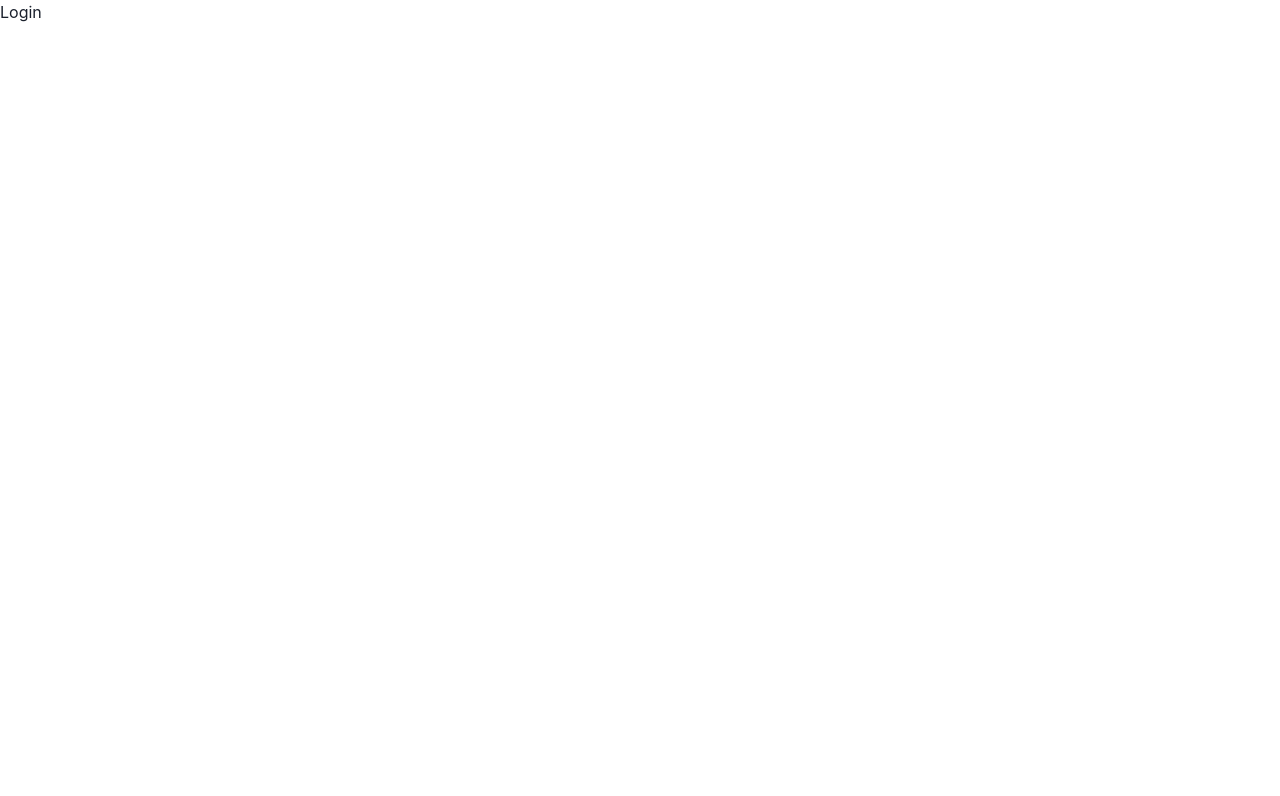
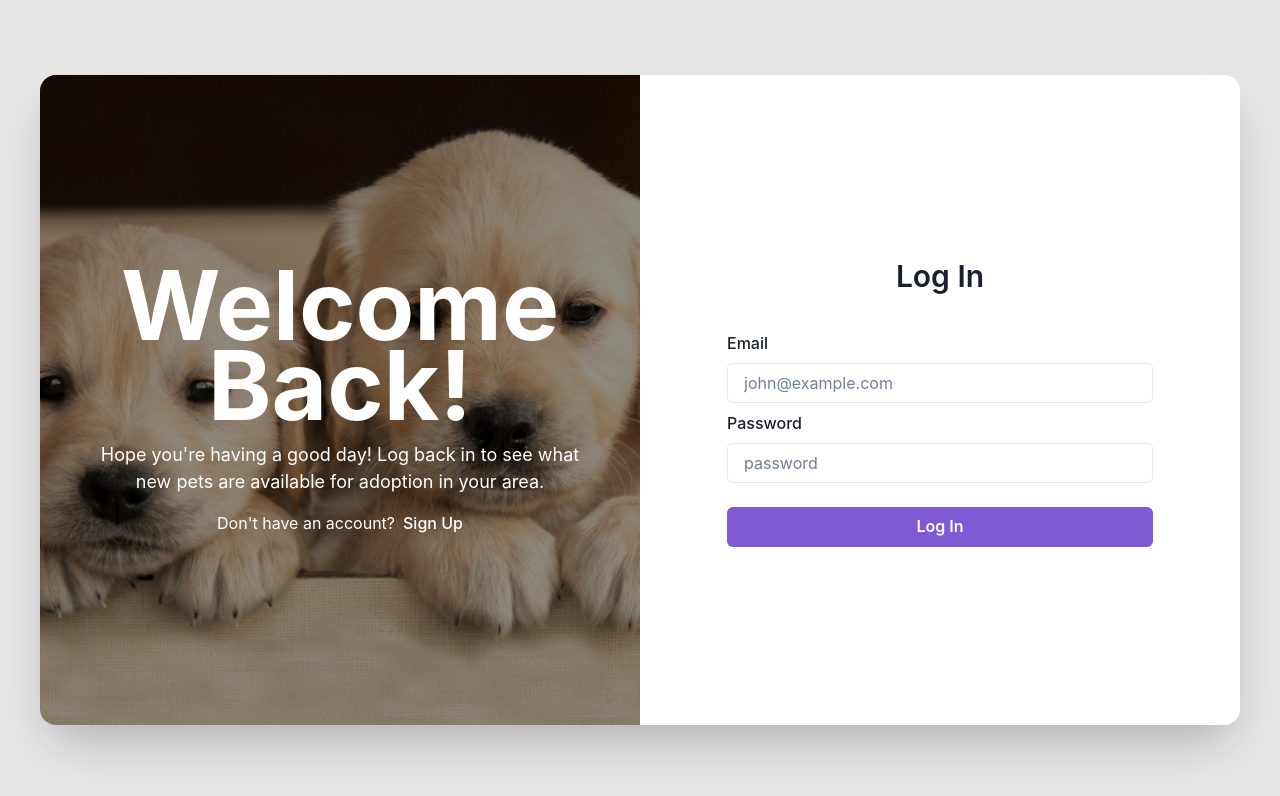
Before and after one commit to BrodyMoorman/pets-by-daylight, a React (Vite) app in the folder client/: page /login in a window 1280 px wide. Shown: the top 796 px of the page. Built offline with nearby package versions, Linux system fonts and the light colour scheme.

Commit message:
Added Login Page
Base template (NOT FUNCTIONAL)

```diff
--- a/client/src/App.jsx
+++ b/client/src/App.jsx
@@ -5,6 +5,7 @@ import viteLogo from '/vite.svg'
 import { Route, Routes } from 'react-router-dom'
 import Home from './pages/Home'
 import Register from './pages/Register'
+import Login from './pages/Login'
 
 
 function App() {
@@ -13,7 +14,7 @@ function App() {
   return (
     <Routes>
       <Route path="/" element={<Home/>} />
-      <Route path="/login" element={<Box>Login</Box>} />
+      <Route path="/login" element={<Login/>} />
       <Route path="/register" element={<Register/>} />
     </Routes>
   )
--- a/client/src/components/Hero.jsx
+++ b/client/src/components/Hero.jsx
@@ -10,7 +10,7 @@ export default function() {
         <Topbar />
         <Center h={"90%"}>
             <VStack gap={0}>
-                <Text fontWeight={"bold"} color={"#C86FC9"} fontSize={['4xl',"8xl"]}>Where Tails Begin.</Text>
+                <Text fontWeight={"bold"} color={"#C86FC9"} fontSize={['4xl',"8xl"]} mb={-6} pb={0}>Where Tails Begin.</Text>
                 <Text  fontSize={["xl", "4xl"]} color={"white"} fontWeight={"semibold"}>Your New Best Friend Is a Click Away!</Text>
                 <HStack mt={2}>
                     <Button colorScheme='purple'>Get Started</Button>
--- /dev/null
+++ b/client/src/components/LoginForm.jsx
@@ -0,0 +1,32 @@
+import { VStack, Text, FormControl, FormLabel, FormHelperText, FormErrorMessage, Input, HStack, Button } from '@chakra-ui/react'
+import React from 'react'
+import { useState } from 'react'
+
+export default function LoginForm() {
+    const [isErrorEmail, setIsErrorEmail] = useState(false)
+    const [inputs, setInputs] = useState({
+        email: "",
+        password: ""
+    })
+    const handleInputChange = (e) => {
+        setInputs({
+            ...inputs,
+            [e.target.name]: e.target.value
+        })
+    }
+  return (
+    <VStack w={"75%"} justifyContent={"center"} alignItems={"center"}>
+        <Text fontSize={"3xl"} fontWeight={"semibold"} mb={6}>Log In</Text>
+        <FormControl isInvalid={isErrorEmail}>
+            <FormLabel>Email</FormLabel>
+            <Input type='email' name='email' placeholder='john@example.com' value={inputs.email} onChange={handleInputChange} />
+            {isErrorEmail && <FormErrorMessage>Email is required.</FormErrorMessage>}
+        </FormControl>
+        <FormControl isInvalid={isErrorEmail}>
+            <FormLabel>Password</FormLabel>
+            <Input type='password' name='password' placeholder='password' value={inputs.password} onChange={handleInputChange} />
+        </FormControl>
+        <Button colorScheme='purple' w={"full"} mt={4}>Log In</Button>
+    </VStack>
+  )
+}
--- /dev/null
+++ b/client/src/pages/Login.jsx
@@ -0,0 +1,26 @@
+import { Box, HStack, Center, Text, VStack, Link } from '@chakra-ui/react'
+import { Link as ReactRouterLink } from 'react-router-dom'
+import { Link as ChakraLink} from '@chakra-ui/react'
+import React from 'react'
+import logInImage from '../assets/logInImage.jpg'
+import LoginForm from '../components/LoginForm'
+
+export default function Login() {
+  return (
+    <Center w={"100vw"} h="100vh" bg={"#E7e7e7"}  >
+        <HStack w="1200px" h={"650px"} gap={0} borderRadius={"2xl"} shadow={"2xl"}>
+            <Center w={"50%"} h={"full"} bg="blue" backgroundImage={logInImage} backgroundPosition={"center"} backgroundSize={"cover"}  borderLeftRadius={"inherit"}>
+                <Center w={'full'} h={"full"} bg={"rgb(0,0,0,0.45)"} borderLeftRadius={"inherit"} flexDirection={"column"}>
+                <Text color={'white'} fontSize={"8xl"} fontWeight={'bold'} textAlign={"center"} lineHeight={"80px"} >Welcome Back!</Text>
+                <Text fontSize={"lg"} color={'white'} textAlign={"center"} w={"80%"} pt={4}>Hope you're having a good day! Log back in to see what new pets are available for adoption in your area.</Text>
+                <HStack color={"white"} pt={4}><Text>Don't have an account?</Text><ChakraLink as={ReactRouterLink} to='/register'>Sign Up</ChakraLink></HStack>
+                </Center>
+            </Center>
+            <Center w={"50%"} h={"full"} bg={"white"} p={4} borderRightRadius={"inherit"}>
+                <LoginForm />
+            </Center>
+        </HStack>
+
+    </Center>
+  )
+}
--- a/client/src/pages/Register.jsx
+++ b/client/src/pages/Register.jsx
@@ -1,11 +1,13 @@
 import { Box, HStack, Center, Text, VStack, Link } from '@chakra-ui/react'
+import { Link as ReactRouterLink } from 'react-router-dom'
+import { Link as ChakraLink} from '@chakra-ui/react'
 import React from 'react'
 import SignUpForm from '../components/SignUpForm'
 import signUpImage from '../assets/signUpImage.jpg'
 
 export default function Register() {
   return (
-    <Center w={"100vw"} h="100vh" backgroundColor={"#F7C7DB"} >
+    <Center w={"100vw"} h="100vh" bg={"#E7e7e7"} >
         <HStack w="1200px" h={"650px"} gap={0} borderRadius={"2xl"} shadow={"2xl"}>
             <Center w={"50%"} h={"full"} bg={"white"} p={4} borderLeftRadius={"inherit"}>
                 <SignUpForm />
@@ -14,7 +16,7 @@ export default function Register() {
                 <Center w={'full'} h={"full"} bg={"rgb(0,0,0,0.45)"} borderRightRadius={"inherit"} flexDirection={"column"}>
                 <Text color={'white'} fontSize={"8xl"} fontWeight={'bold'} textAlign={"center"} lineHeight={"80px"} >Almost There!</Text>
                 <Text fontSize={"lg"} color={'white'} textAlign={"center"} w={"80%"} pt={4}>You're one step closer to bringing home the newest member of your family. Sign up to get access to adoption listings for furry friends in your area.</Text>
-                <HStack color={"white"} pt={4}><Text>Already have an account?</Text><Link>Log in.</Link></HStack>
+                <HStack color={"white"} pt={4}><Text>Already have an account?</Text><ChakraLink as={ReactRouterLink} to='/login'>Log In</ChakraLink></HStack>
                 </Center>
             </Center>
         </HStack>
```
Also changed, not shown: client/src/assets/logInImage.jpg (added).
